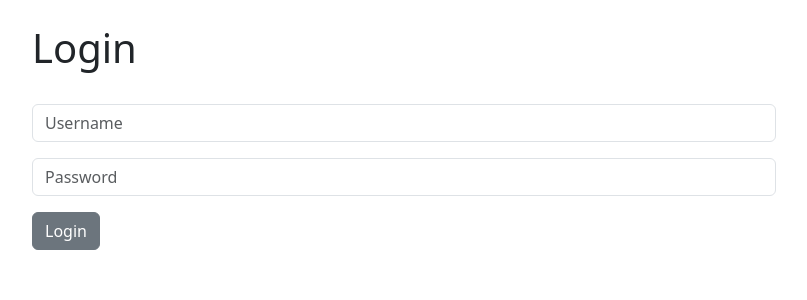
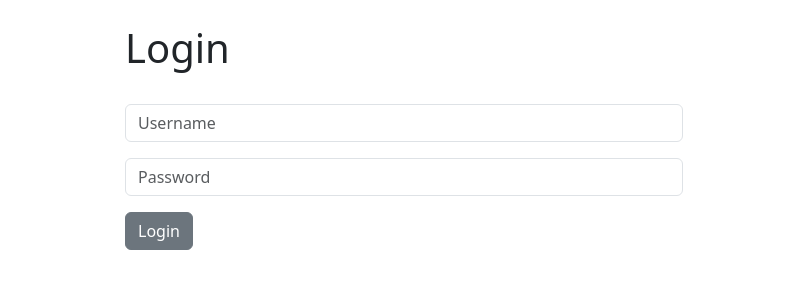
Before and after one commit to benjaminbuckmaster/django-crm-app, a Django app: page / in a window 1280 px wide. Shown: the part 56-356 px from the top of the page, without its empty margins (236-1043 px from the left). Run offline with Django 5.2, Linux system fonts and the light colour scheme.

Commit message:
updated margins

```diff
--- a/dcrm/website/templates/home.html
+++ b/dcrm/website/templates/home.html
@@ -2,11 +2,11 @@
 
 {% block content %}
 
-<div class="col-md-8 offset-md-2">
 {% if user.is_authenticated %}
+<div>
     <h1>Hello {{ user.username }}</h1>
 
-        <table class="table">
+    <table class="table table-striped table-hover">
         <thead>
             <tr>
             <th scope="col">Name</th>
@@ -36,8 +36,10 @@
             {% endfor %}
         </tbody>
     </table>
+</div>
 
 {% else %}
+<div class="col-md-6 offset-md-3">
 <h1>Login</h1>
 <br>
 <form method="POST" action="{% url 'home' %}">
```
Lines whose indentation alone changed are shown as unchanged.
